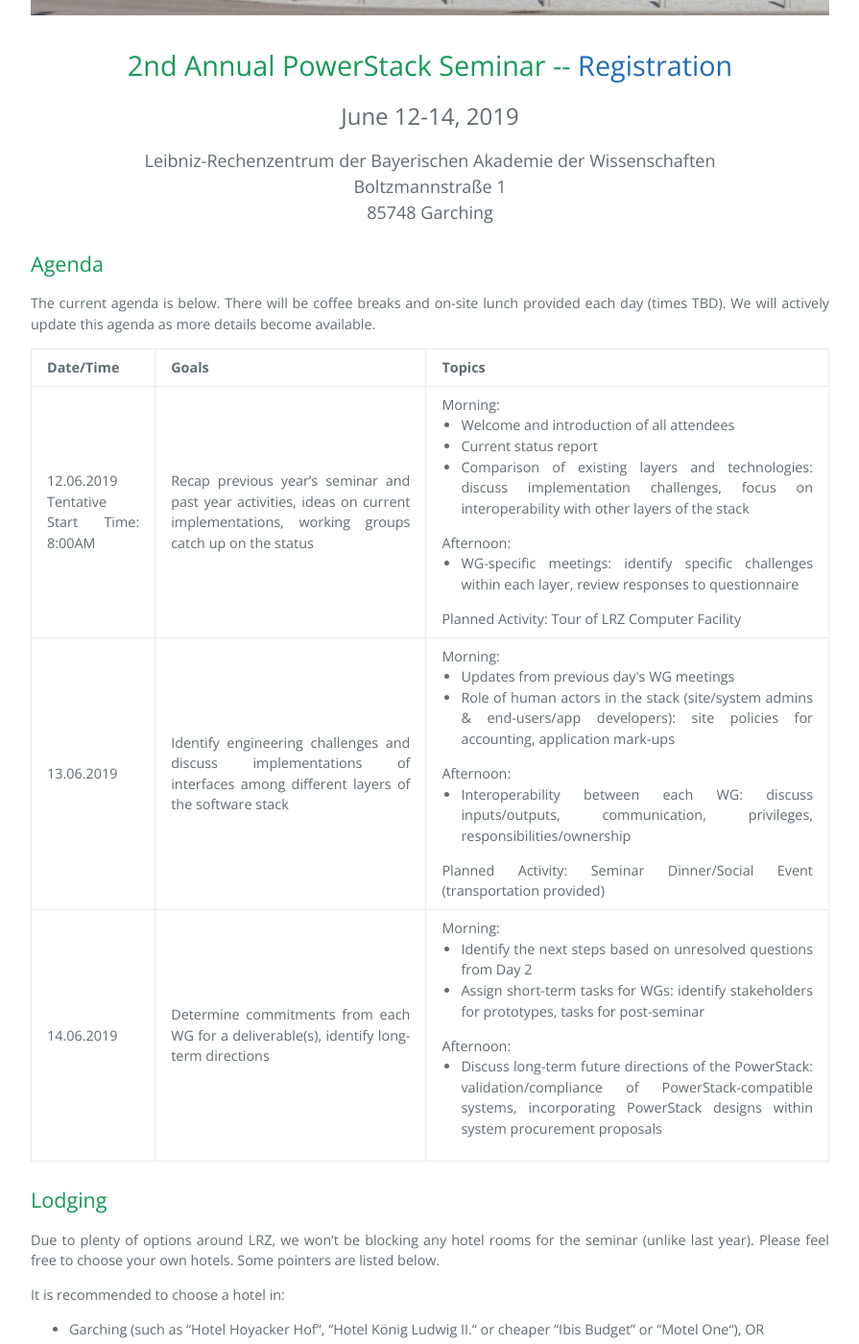
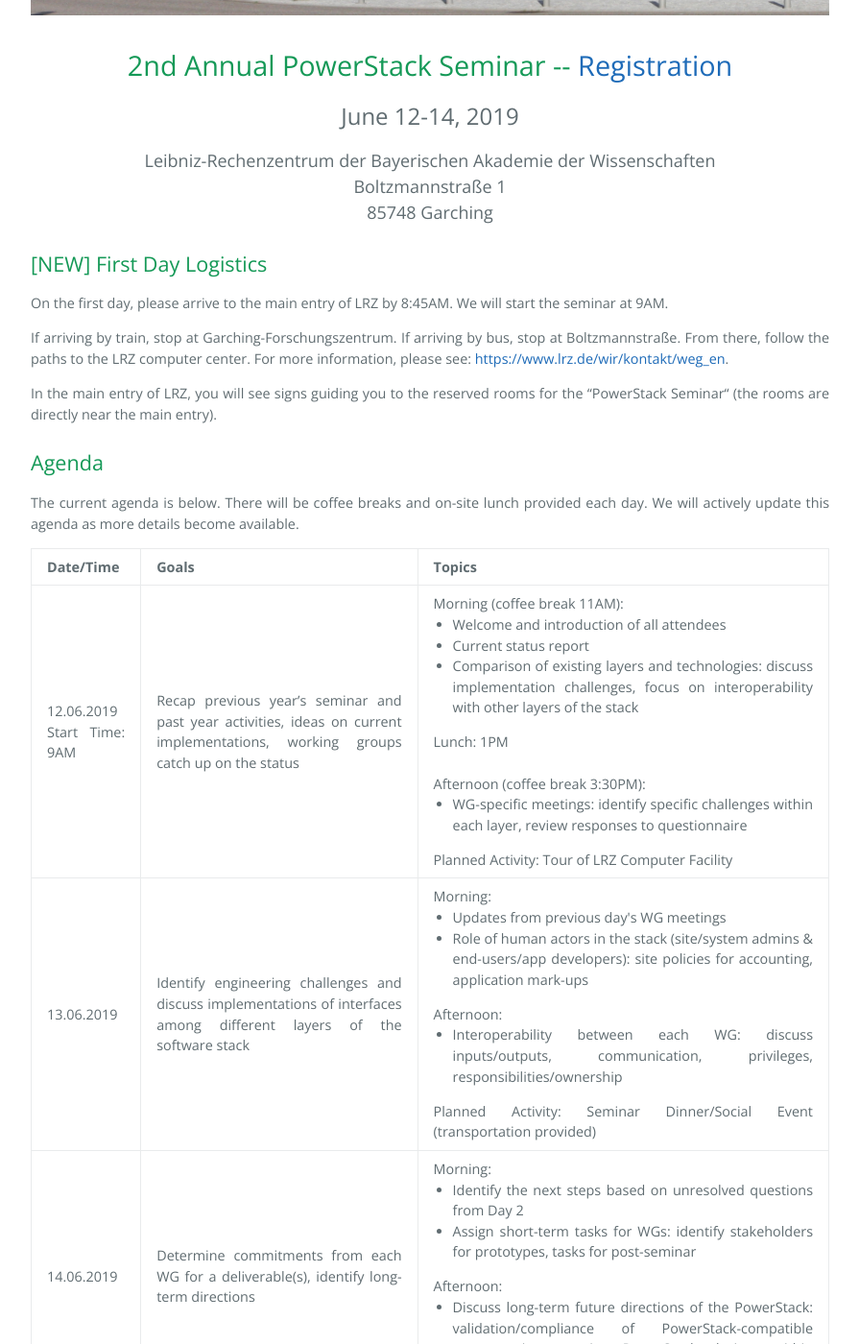
Before and after one commit to HPCPowerStack/hpcpowerstack.github.io, a Jekyll site: the page built from seminar.md, in a window 1280 px wide and 1400 px high, scrolled down 719 px. Shown: the whole window at 96% size, without its empty margins (192-1087 px from the left). Built offline with Jekyll 4.4.1, drawn with Linux system fonts in a browser that asks for light colours; the repository's description, which GitHub fills in, is left out.

Commit message:
Updating seminar page with first day logistics, adding times for coffee and lunch breaks to day 1 agenda

```diff
--- a/seminar.md
+++ b/seminar.md
@@ -9,10 +9,21 @@ layout: default
 Boltzmannstraße 1<br/>
 85748 Garching</font></p>
 
+## [NEW] First Day Logistics
+On the first day, please arrive to the main entry of LRZ by 8:45AM. We will
+start the seminar at 9AM.
+
+If arriving by train, stop at Garching-Forschungszentrum. If arriving by bus,
+stop at Boltzmannstraße. From there, follow the paths to the LRZ computer center.
+For more information, please see: [https://www.lrz.de/wir/kontakt/weg_en](https://www.lrz.de/wir/kontakt/weg_en).
+
+In the main entry of LRZ, you will see signs guiding you to the reserved rooms
+for the "PowerStack Seminar“ (the rooms are directly near the main entry).
+
 ## Agenda
 
 The current agenda is below. There will be coffee breaks and on-site lunch
-provided each day (times TBD). We will actively update this agenda as more
+provided each day. We will actively update this agenda as more
 details become available.
 
 
@@ -24,19 +35,19 @@ details become available.
       <th>Topics</th>
     </tr>
     <tr>
-      <td>12.06.2019<br>Tentative Start Time: 8:00AM</td>
+      <td>12.06.2019<br>Start Time: 9AM</td>
       <td>Recap previous year’s seminar and past year activities, ideas on
 current implementations, working groups catch up on the status</td>
       <td>
-        Morning:
+        Morning (coffee break 11AM):
         <ul style="padding-left:20px">
           <li>Welcome and introduction of all attendees</li>
           <li>Current status report</li>
-          <li>Comparison of existing layers and technologies: discuss
-implementation challenges, focus on interoperability with other layers of the
-stack</li>
+          <li>Comparison of existing layers and technologies: discuss implementation challenges, focus on interoperability with other layers of the stack</li>
         </ul>
-        Afternoon:
+        Lunch: 1PM<br/><br/>
+
+        Afternoon (coffee break 3:30PM):
         <ul style="padding-left:20px">
           <li>WG-specific meetings: identify specific challenges within each
 layer, review responses to questionnaire</li>
```
